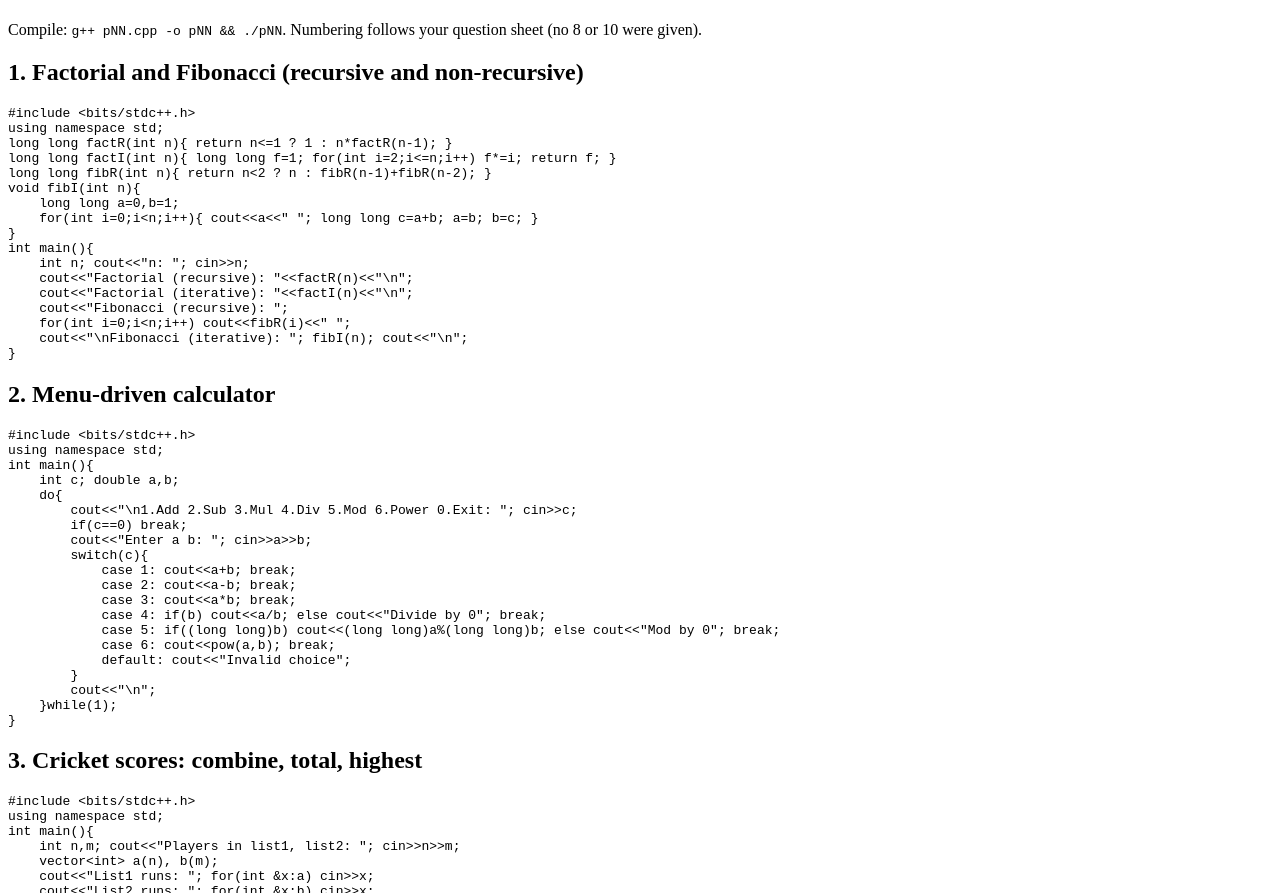
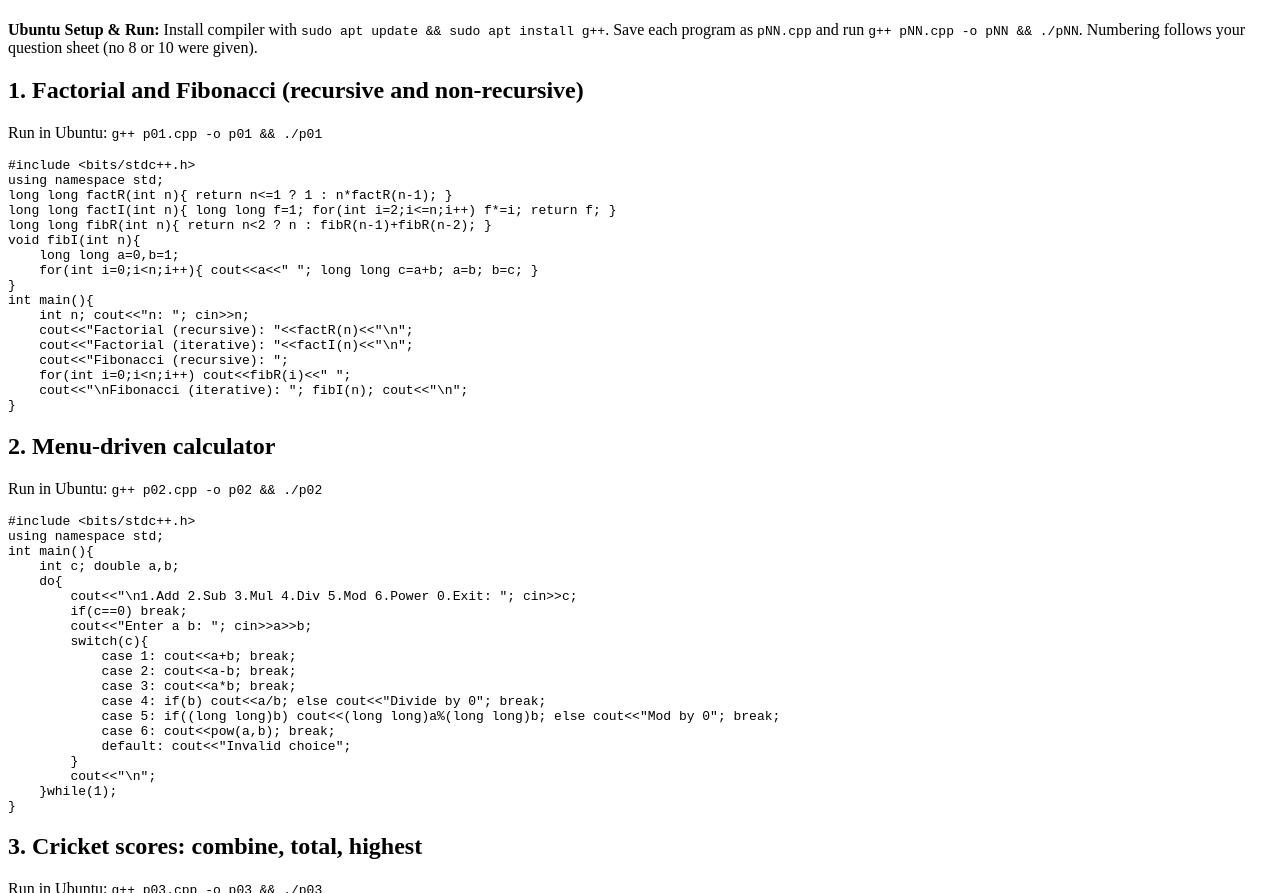
Before and after one commit to Vision0077/FDS_Assignments, a plain HTML site: page index.html in a window 1280 px wide. Shown: the part 59-952 px from the top of the page. Drawn offline with Linux system fonts and the light colour scheme.

Commit message:
Update instructions and examples in index.html

```diff
--- a/index.html
+++ b/index.html
@@ -6,8 +6,9 @@
 </head>
 <body>
 <h1>DSA Lab Programs (C++, compiled and tested)</h1>
-<p>Compile: <code>g++ pNN.cpp -o pNN &amp;&amp; ./pNN</code>. Numbering follows your question sheet (no 8 or 10 were given).</p>
+<p><strong>Ubuntu Setup &amp; Run:</strong> Install compiler with <code>sudo apt update &amp;&amp; sudo apt install g++</code>. Save each program as <code>pNN.cpp</code> and run <code>g++ pNN.cpp -o pNN &amp;&amp; ./pNN</code>. Numbering follows your question sheet (no 8 or 10 were given).</p>
 <h2>1. Factorial and Fibonacci (recursive and non-recursive)</h2>
+<p>Run in Ubuntu: <code>g++ p01.cpp -o p01 &amp;&amp; ./p01</code></p>
 <pre><code>#include &lt;bits/stdc++.h&gt;
 using namespace std;
 long long factR(int n){ return n&lt;=1 ? 1 : n*factR(n-1); }
@@ -26,6 +27,7 @@ int main(){
     cout&lt;&lt;&quot;\nFibonacci (iterative): &quot;; fibI(n); cout&lt;&lt;&quot;\n&quot;;
 }</code></pre>
 <h2>2. Menu-driven calculator</h2>
+<p>Run in Ubuntu: <code>g++ p02.cpp -o p02 &amp;&amp; ./p02</code></p>
 <pre><code>#include &lt;bits/stdc++.h&gt;
 using namespace std;
 int main(){
@@ -47,6 +49,7 @@ int main(){
     }while(1);
 }</code></pre>
 <h2>3. Cricket scores: combine, total, highest</h2>
+<p>Run in Ubuntu: <code>g++ p03.cpp -o p03 &amp;&amp; ./p03</code></p>
 <pre><code>#include &lt;bits/stdc++.h&gt;
 using namespace std;
 int main(){
@@ -61,6 +64,7 @@ int main(){
     cout&lt;&lt;&quot;\nTotal = &quot;&lt;&lt;total&lt;&lt;&quot;\nHighest = &quot;&lt;&lt;a[i]&lt;&lt;&quot; (player &quot;&lt;&lt;i+1&lt;&lt;&quot;)\n&quot;;
 }</code></pre>
 <h2>4. Naive string matching</h2>
+<p>Run in Ubuntu: <code>g++ p04.cpp -o p04 &amp;&amp; ./p04</code></p>
 <pre><code>#include &lt;bits/stdc++.h&gt;
 using namespace std;
 int main(){
@@ -76,6 +80,7 @@ int main(){
     if(!found) cout&lt;&lt;&quot;No match\n&quot;;
 }</code></pre>
 <h2>5. Student database: Bubble, Insertion, Quick sort, SGPA search, binary name search</h2>
+<p>Run in Ubuntu: <code>g++ p05.cpp -o p05 &amp;&amp; ./p05</code></p>
 <pre><code>#include &lt;bits/stdc++.h&gt;
 using namespace std;
 struct S{ int r; string n; float g; };
@@ -129,6 +134,7 @@ int main(){
     }while(c);
 }</code></pre>
 <h2>6. Queue using array: print job scheduling</h2>
+<p>Run in Ubuntu: <code>g++ p06.cpp -o p06 &amp;&amp; ./p06</code></p>
 <pre><code>#include &lt;bits/stdc++.h&gt;
 using namespace std;
 const int N=5;
@@ -153,6 +159,7 @@ int main(){
     }while(ch);
 }</code></pre>
 <h2>7. Stack using linked list: Undo/Redo</h2>
+<p>Run in Ubuntu: <code>g++ p07.cpp -o p07 &amp;&amp; ./p07</code></p>
 <pre><code>#include &lt;bits/stdc++.h&gt;
 using namespace std;
 struct N{ string d; N* nx; };
@@ -170,6 +177,7 @@ int main(){
     }while(c);
 }</code></pre>
 <h2>9. Infix to prefix/postfix and evaluation</h2>
+<p>Run in Ubuntu: <code>g++ p09.cpp -o p09 &amp;&amp; ./p09</code></p>
 <pre><code>#include &lt;bits/stdc++.h&gt;
 using namespace std;
 int p(char c){ return c==&#x27;^&#x27;?3 : (c==&#x27;*&#x27;||c==&#x27;/&#x27;)?2 : (c==&#x27;+&#x27;||c==&#x27;-&#x27;)?1 : 0; }
@@ -220,6 +228,7 @@ int main(){
     cout&lt;&lt;&quot;Postfix value: &quot;&lt;&lt;evalPost(po)&lt;&lt;&quot;\nPrefix value : &quot;&lt;&lt;evalPre(pr)&lt;&lt;&quot;\n&quot;;
 }</code></pre>
 <h2>11. Singly linked list: music playlist</h2>
+<p>Run in Ubuntu: <code>g++ p11.cpp -o p11 &amp;&amp; ./p11</code></p>
 <pre><code>#include &lt;bits/stdc++.h&gt;
 using namespace std;
 struct N{ string s; N* nx; };
@@ -255,6 +264,7 @@ int main(){
     }while(c);
 }</code></pre>
 <h2>12. Circular doubly linked list: photo gallery</h2>
+<p>Run in Ubuntu: <code>g++ p12.cpp -o p12</code></p>
 <pre><code>#include &lt;bits/stdc++.h&gt;
 using namespace std;
 struct N{ string s; N *nx, *pv; };
```
